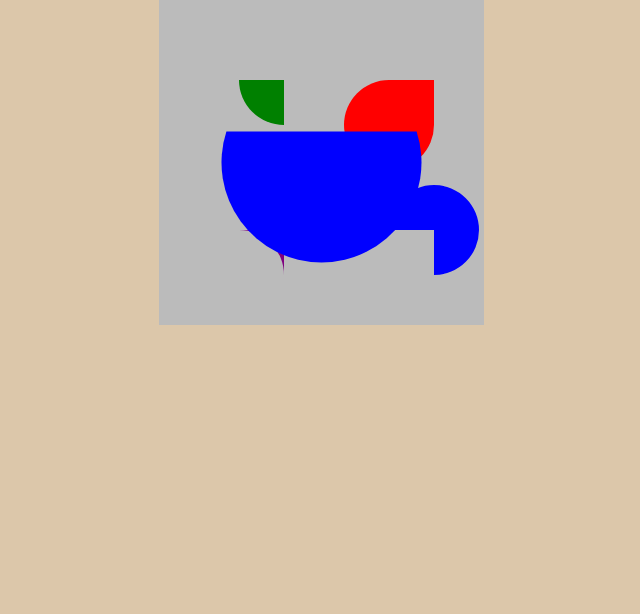
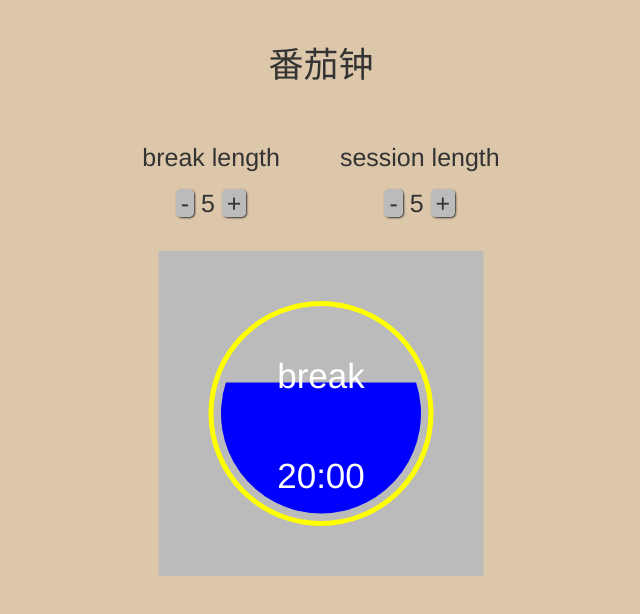
Before and after one commit to isghost/myfreecode, a plain HTML site: page PomodoroClock/index.html in a window 1280 px wide. Shown: the whole page, without its empty margins (319-959 px from the left). Drawn offline with nearby package versions, Linux system fonts and the light colour scheme.

Commit message:
[upd] 完成界面布局

```diff
--- a/PomodoroClock/index.html
+++ b/PomodoroClock/index.html
@@ -7,17 +7,34 @@
 
 	<link rel="stylesheet" type="text/css" href="main.css">
 	<script src="http://libs.baidu.com/jqueryui/1.8.22/jquery-ui.min.js"></script>
+	<meta charset="utf-8">
 	<script type="text/javascript" src="main.js"></script>
 </head>
 <body>
-	<div class="mycontainer">
-		<svg class="circle" width="325px" height="325px" version="1.1" xmlns="http://www.w3.org/2000/svg">
-			<path d="M80 80 A 45 45, 0, 0, 0, 125 125 L 125 80 Z" fill="green"/>
-			<path d="M230 80 A 45 45, 0, 1, 0, 275 125 L 275 80 Z" fill="red"/>
-			<path d="M80 230 A 45 45, 0, 0, 1, 125 275 L 125 230 Z" fill="purple"/>
-			<path d="M230 230 A 45 45, 0, 1, 1, 275 275 L 275 230 Z" fill="blue"/>
-			<path d="" fill="blue" id="bgCircle"/>
-		</svg>
+	<div class="container">
+		<div class="title">番茄钟</div>
+		<div class="setting">
+			<div class="break">
+				<p class="desc">break length</p>
+				<span class="minus">-</span>
+				<span class="breakTime">5</span>
+				<span class="add">+</span>
+			</div>
+			<div class="session">
+				<p class="desc">session length</p>
+				<span class="minus">-</span>
+				<span class="breakTime">5</span>
+				<span class="add">+</span>
+			</div>
+		</div>
+		<div class="showTime">
+			<svg class="circle abscenter" width="325px" height="325px" version="1.1" xmlns="http://www.w3.org/2000/svg">
+				<circle cx="162.5" cy="162.5" r="110" stroke="yellow" stroke-width="5" fill="transparent"/>
+				<path d="" fill="blue" id="bgCircle"/>
+			</svg>
+			<div class="status abscenter">break</div>
+			<div class="remainTime abscenter">20:00</div>
+		</div>
 	</div>
 </body>
 </html>
--- a/PomodoroClock/main.css
+++ b/PomodoroClock/main.css
@@ -18,3 +18,75 @@ body{
 	display: block;
 	background-color: #BBB;
 }
+
+.container{
+	text-align: center;
+}
+
+.title{
+	font-size: 35px;
+	padding: 20px;
+	margin-top: 20px;
+}
+
+.setting{
+	display: inline-flex;
+}
+
+.break{
+	display: inline;
+	padding: 30px;
+	font-size: 25px;
+}
+
+.session{
+	display: inline;
+	padding: 30px;
+	font-size: 25px;
+}
+
+.minus, .add{
+	padding: 0 5px 0 5px;
+	background-color: #BBB;
+	border-radius: 5px;
+	box-shadow: 1px 1px 2px 0px;
+}
+
+.minus:hover, .add:hover{
+	box-shadow: 2px 2px 2px 0px;
+}
+
+.minus:active, .add:active{
+	box-shadow: 1px 1px 2px 0px inset;
+}
+
+.showTime{
+	position: relative;
+	top: 0px;
+}
+
+.circle{
+	top: 0px;
+}
+
+.status{
+	top: 100px;
+	font-size: 35px;
+	color: white;
+}
+
+.remainTime{
+	top: 200px;
+	font-size: 35px;
+	color: white;
+}
+
+.abscenter{
+	position: absolute;
+	left: 50%;
+	-webkit-transform: translateX(-50%);
+	-ms-transform: translateX(-50%);
+	-o-transform: translateX(-50%);
+	transform: translateX(-50%);
+
+}
--- a/PomodoroClock/main.js
+++ b/PomodoroClock/main.js
@@ -1,3 +1,4 @@
+// svg  知识 https://developer.mozilla.org/zh-CN/docs/Web/SVG/Tutorial/Paths
 $(document).ready(function(){
 	setCircle(0.6);
 	let percent = 0;
```
